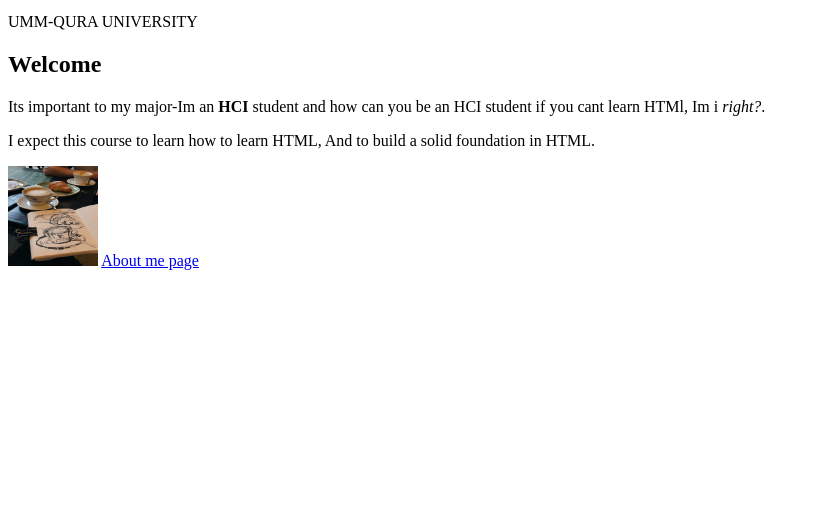
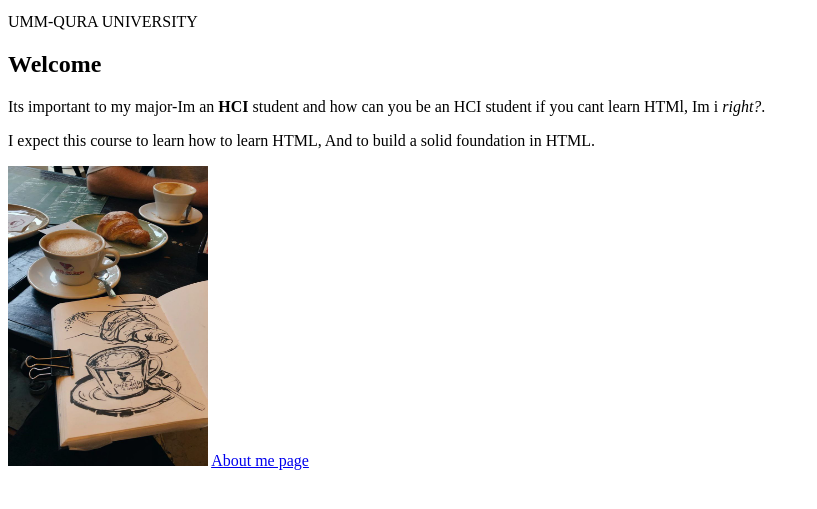
Before and after one commit to Marshd3/HCI2101, a plain HTML site: page Lab5_HTML_Marshd/index.html in a window 1280 px wide. Shown: the part 101-610 px from the top of the page, without its empty margins (0-817 px from the left). Drawn offline with Linux system fonts and the light colour scheme.

Commit message:
Update index.html

```diff
--- a/Lab5_HTML_Marshd/index.html
+++ b/Lab5_HTML_Marshd/index.html
@@ -12,7 +12,7 @@
         <h2>Welcome</h2>
         <p>Its important to my major-Im an <b>HCI</b> student and how can you be an HCI student if you cant learn HTMl, Im i <i>right?</i>.</p>
         <p>I expect this course to learn how to learn HTML, And to build a solid foundation in HTML.</p>
-        <img src="Intrests.jpg" width="90" height="100">
+        <img src="Intrests.jpg" width="200" height="300">
         <a href="about.html">About me page</a>
 
     </body>
```
